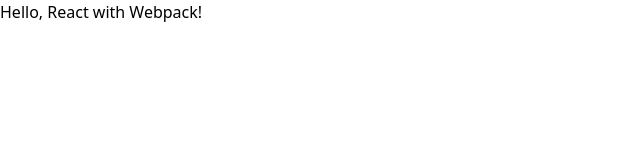
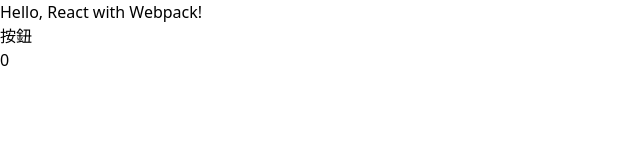
Before and after one commit to san257718/Item-Backstage, a React app: page / in a window 1280 px wide. Shown: the top 160 px of the page, without its empty margins (0-640 px from the left). Built offline with nearby package versions, Linux system fonts and the light colour scheme.

Commit message:
feat: 新增typeScript

```diff
--- a/package.json
+++ b/package.json
@@ -22,6 +22,8 @@
     "postcss-loader": "^8.1.1",
     "style-loader": "^4.0.0",
     "tailwindcss": "^4.1.7",
+    "ts-loader": "^9.5.2",
+    "typescript": "^5.8.3",
     "webpack": "^5.99.9",
     "webpack-cli": "^6.0.1",
     "webpack-dev-server": "^5.2.1"
--- a/src/app.js
+++ /dev/null
@@ -1,12 +0,0 @@
-import React from 'react';
-
-
-function App() {
-  return (
-    <div>
-      <h1 className="">Hello, React with Webpack!</h1>
-    </div>
-  );
-}
-
-export default App;
--- /dev/null
+++ b/src/app.jsx
@@ -0,0 +1,19 @@
+
+import { useState } from "react";
+
+function App() {
+  const [count, setCount] = useState(0)
+
+  const headleCountButton = () => {
+    setCount(count + 1)
+  }
+  return (
+    <div>
+      <h1 className="">Hello, React with Webpack!</h1>
+      <button onClick={headleCountButton}>按鈕</button>
+      <p>{count}</p>
+    </div>
+  );
+}
+
+export default App;
--- a/webpack.config.js
+++ b/webpack.config.js
@@ -4,7 +4,7 @@
 
 module.exports = {
   mode: 'development',
-  entry: './src/index.js',
+  main: ['./src/index.js', './src/index.jsx', './src/index.tsx'].filter(Boolean),
   output: {
     path: path.resolve(__dirname, 'dist'),
     filename: 'bundle.js',
--- a/webpack.config.prod.js
+++ b/webpack.config.prod.js
@@ -4,7 +4,9 @@
 
 module.exports = {
   mode: 'production', // 生產模式，會啟用優化
-  entry: './src/index.js',
+  entry: {
+    main: ['./src/index.js', './src/index.jsx', './src/index.tsx'].filter(Boolean),
+  },
   output: {
     path: path.resolve(__dirname, 'dist'),
     filename: 'bundle.[contenthash].js', // 使用 contenthash 確保緩存
@@ -28,6 +30,11 @@
         },
       },
       {
+        test: /\.tsx?$/,
+        exclude: /node_modules/,
+        use: 'ts-loader',
+      },
+      {
         test: /\.css$/i,
         use: ['style-loader', 'css-loader'],
       },
@@ -48,6 +55,6 @@
     }),
   ],
   resolve: {
-    extensions: ['.js', '.jsx'],
+    extensions: ['.js', '.jsx', '.ts', '.tsx'],
   },
 };
```
Also changed, not shown: tsconfig.json (added, +20 -0 lines), 1 other file (tests, documents, lock files or other folders).
